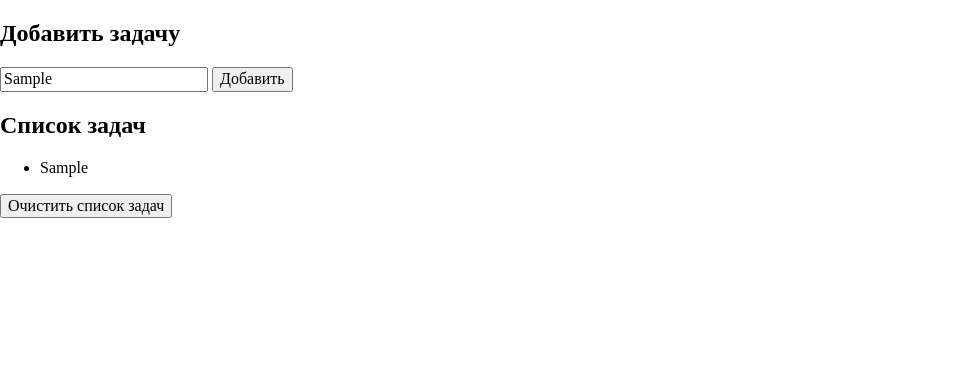
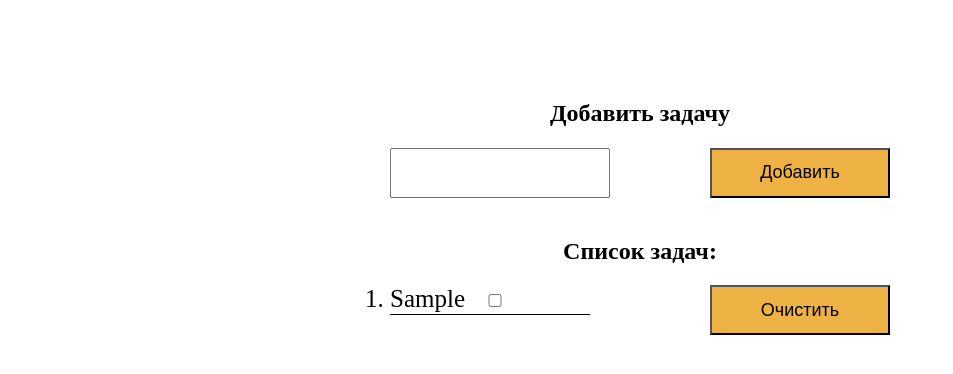
Before and after one commit to NatiKozy/JS10_JSON, a plain HTML site: page planner/index.html in a window 1280 px wide. Both pictures are taken after typing "Sample" into the empty fields and a click on the button "Добавить". Shown: the whole page, without its empty margins (0-953 px from the left). Drawn offline with Linux system fonts and the light colour scheme; a web font is replaced by a local one.

Commit message:
planner is done

```diff
--- a/planner/assets/script/script.js
+++ b/planner/assets/script/script.js
@@ -1,77 +1,57 @@
-let task = document.getElementById('task');
-let taskList = document.getElementById('task-list');
-let addBtn = document.getElementById('add');
-let clearBtn = document.getElementById('clear');
-
-console.log(clearBtn);
-console.log(add);
-
-// document.addEventListener('DOMContentLoaded', function(event) {
-//     let isTask = localStorage.getItem('task');
-//     if (isTask!=null)
-//     {
-//         document.getElementById('task-list').value = isTask;
-//     }
-// })
+const tasksContainer = document.querySelector('.tasks');
+const inputTask = document.getElementById('task');
+const clearBtn = document.querySelector('.delete-btn')
+const error = document.querySelector('.error');
+const form = document.forms.taskDesk;
+const hiddenEl = document.querySelector('.notasks')
+const myNodelist = document.getElementsByTagName("li");
+const todoView = document.getElementById('todoView')
+const checkbox = document.querySelectorAll('checkbox')
+const toDolist =[];
 
 function addTask() {
-    if (task.value == 0) {
-        alert('Введите задачу')
+    if (inputTask.value === '') {
+        return error.textContent = `Введите задачу`
     } else {
-        let li = document.createElement('li');
-        li.classList.add('li');
-        li.innerHTML = task.value;
-        taskList.append(li);
-        // localStorage.setItem('task');
-    // taskList.innerHTML +=
-    // `<input type='text' value=${task}>
-    // <input type='radio' `;
+        hiddenEl.classList.add('hidden');
+        error.textContent = ``;
+        let taskList = document.createElement('li')
+        taskList.textContent = inputTask.value;
+        tasksContainer.append(taskList);
+        const check = document.createElement("input");
+        check.type = "checkbox"
+        check.classList.add('checkbox');
+        taskList.append(check);
+        clearBtn.removeAttribute('disabled')
+        localStorage.setItem('tasks', tasksContainer.innerHTML)
+        }
+        form.reset()
+}
+
+
+function showTask() {
+    tasksContainer.innerHTML = localStorage.getItem('tasks');
+}
+showTask()
+
+
+function removeAttrDis () {
+    if (localStorage.getItem('tasks') !== null){
+        return clearBtn.removeAttribute('disabled')
     }
 }
 
-function noTasks () {
-    if (task.value !== '') {
-        let noTask = document.getElementById('notasks');
-        noTask.classList.add('none')
-}
-}
-
-function checkTask() {
-    let taskValue = document.getElementById('task').value;
-
-    if (localStorage.getItem('task')==null)
-    {
-        localStorage.setItem('task', taskValue);
-    }
-    let noTask = document.getElementById('notasks')
-    addTask(taskValue);
-    noTasks(noTask);
-}
-
-
-task.oninput = function() {
-    if (task.value === '') {
-        clearBtn.setAttribute('disabled', true);
-    } else {
-        clearBtn.removeAttribute('disabled');
+function  removeHidden () {
+    if (localStorage.getItem('tasks') !== null){
+    return hiddenEl.classList.add('hidden')
     }
 }
 
-// function updateStorage () {
+function clearTasks(){
+    localStorage.removeItem('tasks');
+    tasksContainer.textContent = '';
+    hiddenEl.classList.remove('hidden');
+}
 
-// }
-
-clearBtn.addEventListener('click', function clear(){
-    taskList.innerHTML == '';
-})
-
-addBtn.addEventListener('click', checkTask);
-
-// localStorage.setItem('task', task);
-// let todos = [];
-// todos.push(task);
-// localStorage.setItem('taskList', JSON.stringify(taskList));
-// const taskListString = localStorage.getItem('taskList');
-// todos = JSON.parse(taskListString);
-// const todosArray = Array.from(todos);
-// todosArray.forEach(task =>sendTask(task));
+removeAttrDis ()
+removeHidden ()
--- a/planner/assets/styles/style.css
+++ b/planner/assets/styles/style.css
@@ -1,3 +1,93 @@
-.none {
+*{
+  margin: 0;
+  padding: 0;
+  box-sizing: border-box;
+
+}
+.main{
+  max-width: 1200px;
+  margin: 0 auto;
+  display: flex;
+  justify-content: center;
+}
+
+.form{
+  margin: 50px auto;
+  padding: 50px;
+}
+
+.container{
+  width: 500px;
+  display: flex;
+  justify-content: space-between;
+}
+
+.create-task{
+  display: flex;
+  margin-bottom: 40px;
+}
+
+.tasks{
+  width: 50%;
+}
+
+input{
+  width: 220px;
+}
+
+li{
+  margin-bottom: 10px;
+  border-bottom: 1px solid black;
+  width: 200px;
+  margin-right: 30px;
+  font-size: 25px;
+}
+
+.notasks{
+  font-size: 20px;
+  color: #767676;
+  max-width: 300px;
+  margin-right: 50px;
+  list-style-type: none;
+  border-bottom: none;
+}
+
+.container-title{
+  display: flex;
+  justify-content: space-around;
+  margin-bottom: 20px;
+}
+
+.btn{
+  font-family: 'Montserrat', sans-serif;
+  color: black;
+  width: 180px;
+  height: 50px;
+  font-size: 18px;
+  background-color: #eeb244;
+  padding-bottom: 20px;
+  cursor: pointer;
+  padding: 2px;
+}
+
+.btn:hover{
+  opacity: 0.8;
+  border: 1px solid rgb(141, 88, 8);
+}
+
+.create-task{
+  display: flex;
+  flex-direction: column;
+}
+
+.hidden{
   display: none;
-}/*# sourceMappingURL=style.css.map */
+}
+
+.checkbox{
+  width: 30%;
+}
+.error{
+  color: rgb(168, 37, 4);
+  font-size: 20px;
+}
--- a/planner/index.html
+++ b/planner/index.html
@@ -12,18 +12,31 @@
 </head>
 <body>
 <main>
-    <form class="todo">
-    <h2>Добавить задачу</h2>
-    <input type="text" name="task" id="task" placeholder="Задача" onclick="this.value=''">
-    <input type="button" name="add" id="add" value="Добавить">
-    <!-- <input type="button" name="add" id="add" value="Добавить" onclick="checkTask()"> -->
-
-    <h2>Список задач</h2>
-    <ul id="task-list">
-        <li class="notasks" id="notasks">Задачи отсутствуют</li>
-    </ul>
-    <input type="button" name="clear" id="clear" value="Очистить список задач"  disabled>
-</form>
+    <main class="main">
+        <form action="/" class="form" name="taskDesk">
+            <div class="create-task">
+                <div class="container-title">
+                <h2 class="title">Добавить задачу</h2>
+                </div>
+                <p class="error"></p>
+                <div class="container">
+                <input class="add-task" type="text" name="task" id="task">
+                <input type="button" class="add-btn btn" onclick="addTask()" name="add" id="add" value="Добавить">
+            </div>
+            </div>
+            <div class="tasks-list">
+                <div class="container-title">
+                    <h2 class="title">Список задач:</h2>
+                    </div>
+                <div class="container">
+                    <div class="container-task">
+                <ol class="tasks" id="todoView"></ol>
+                <li class="notasks" >Задачи отсутствуют</li></div>
+                <input type="checkbox" class="checkbox hidden" />
+                <input type="button" onclick="clearTasks()" class="delete-btn btn"  name="delete" id="delete" value="Очистить" disabled>
+            </div>
+            </div>
+        </form>
 </main>
     <script src="./assets/script/script.js">
     </script>
--- a/star/assets/script/script.js
+++ b/star/assets/script/script.js
@@ -138,8 +138,8 @@ function createListPage(arr) {
     })
 }
 
-function createTemplate(user) {
-    const {name, universe, alterego, occupation, friends, superpowers, url, info, id, rating} = user;
+function createTemplate(hero) {
+    const {name, universe, alterego, occupation, friends, superpowers, url, info, id, rating} = hero;
 
     const div = document.createElement('div');
     div.classList.add('item');
```
